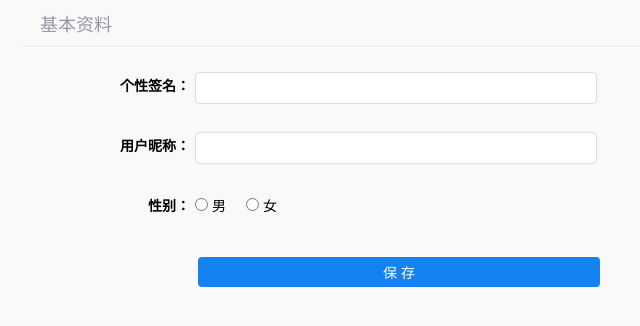
After one commit to Y-ROC/newsweb, a Flask app: template info/templates/user_base_info.html in a window 1280 px wide. The commit adds this page. Shown: the top 326 px of the page, without its empty margins (270-910 px from the left). Run offline with Flask 2, Linux system fonts and the light colour scheme; the template is opened without the code that fills it, so the values that code supplies are empty; parts of the project's set-up code (start-up, migrations or seed data) failed here and were passed over.

Commit message:
显示修改基本资料

```diff
--- a/info/templates/user.html
+++ b/info/templates/user.html
@@ -18,7 +18,7 @@
         <div class="user_center_name">{{ user.nick_name }}</div>
 
         <ul class="option_list">
-            <li class="active"><a href="../static/news/html/user_base_info.html" target="main_frame">基本资料</a></li>
+            <li class="active"><a href="{{ url_for('user.base_info') }}" target="main_frame">基本资料</a></li>
             <li><a href="../static/news/html/user_pic_info.html" target="main_frame">头像设置</a></li>
             <li><a href="../static/news/html/user_follow.html" target="main_frame">我的关注</a></li>
             <li><a href="../static/news/html/user_pass_info.html" target="main_frame">密码修改</a></li>
@@ -29,7 +29,7 @@
     </div>
 
     <div class="user_con fr">
-        <iframe src="../static/news/html/user_base_info.html" frameborder="0" name="main_frame" class="main_frame"
+        <iframe src="{{ url_for('user.base_info') }}" frameborder="0" name="main_frame" class="main_frame"
                 id="main_frame"></iframe>
     </div>
 {% endblock %}
--- /dev/null
+++ b/info/templates/user_base_info.html
@@ -0,0 +1,34 @@
+<!DOCTYPE html>
+<html lang="en">
+<head>
+    <meta charset="UTF-8">
+    <title>用户中心</title>
+    <link rel="stylesheet" type="text/css" href="../static/news/css/reset.css">
+    <link rel="stylesheet" type="text/css" href="../static/news/css/main.css">
+    <script type="text/javascript" src="../static/news/js/jquery-1.12.4.min.js"></script>
+    <script type="text/javascript" src="../static/news/js/user_base_info.js"></script>
+</head>
+<body class="inframe_body">
+<form class="base_info">
+    <h3>基本资料</h3>
+    <div class="form-group">
+        <label>个性签名：</label>
+        <input id="signature" type="text" name="signature" class="input_txt" value="{{ user.signature }}">
+    </div>
+    <div class="form-group">
+        <label>用户昵称：</label>
+        <input id="nick_name" type="text" name="" class="input_txt" value="{{ user.nick_name }}">
+    </div>
+    <div class="form-group">
+        <label>性别：</label>
+        <input class="gender" type="radio" name="gender" {% if user.gender == "MAN" %} checked="checked"{% endif %}
+               value="MAN"> <b>男</b>&nbsp;&nbsp;&nbsp;&nbsp;
+        <input class="gender" type="radio" name="gender" {% if user.gender == "WOMAN" %} checked="checked"{% endif %}
+               value="WOMAN"> <b>女</b>
+    </div>
+    <div class="form-group">
+        <input type="submit" value="保 存" class="input_sub">
+    </div>
+</form>
+</body>
+</html>
```
Also changed, not shown: info/modules/user/views.py (+30 -2 lines), info/static/news/html/user_base_info.html (deleted, +0 -32 lines).
